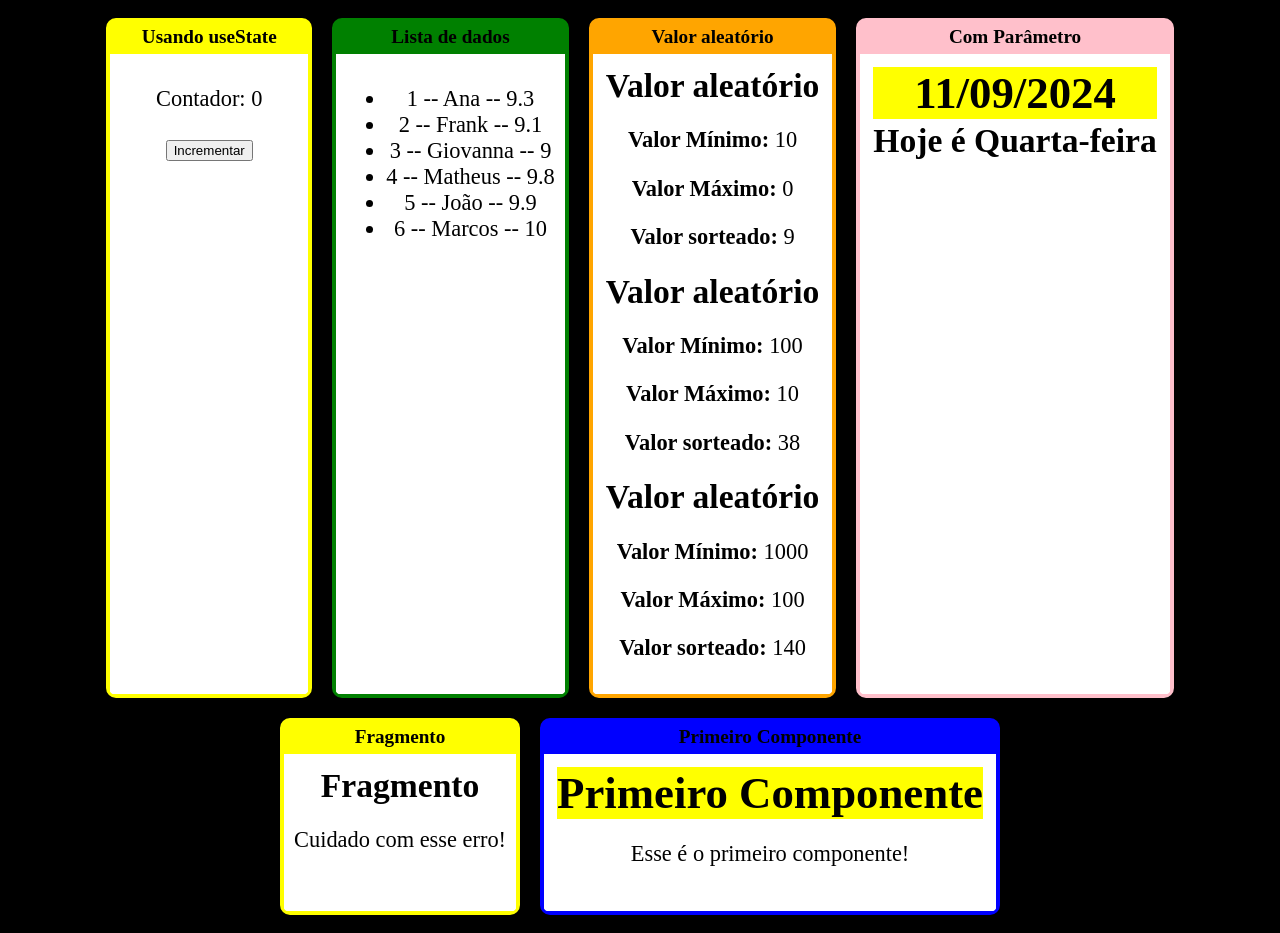
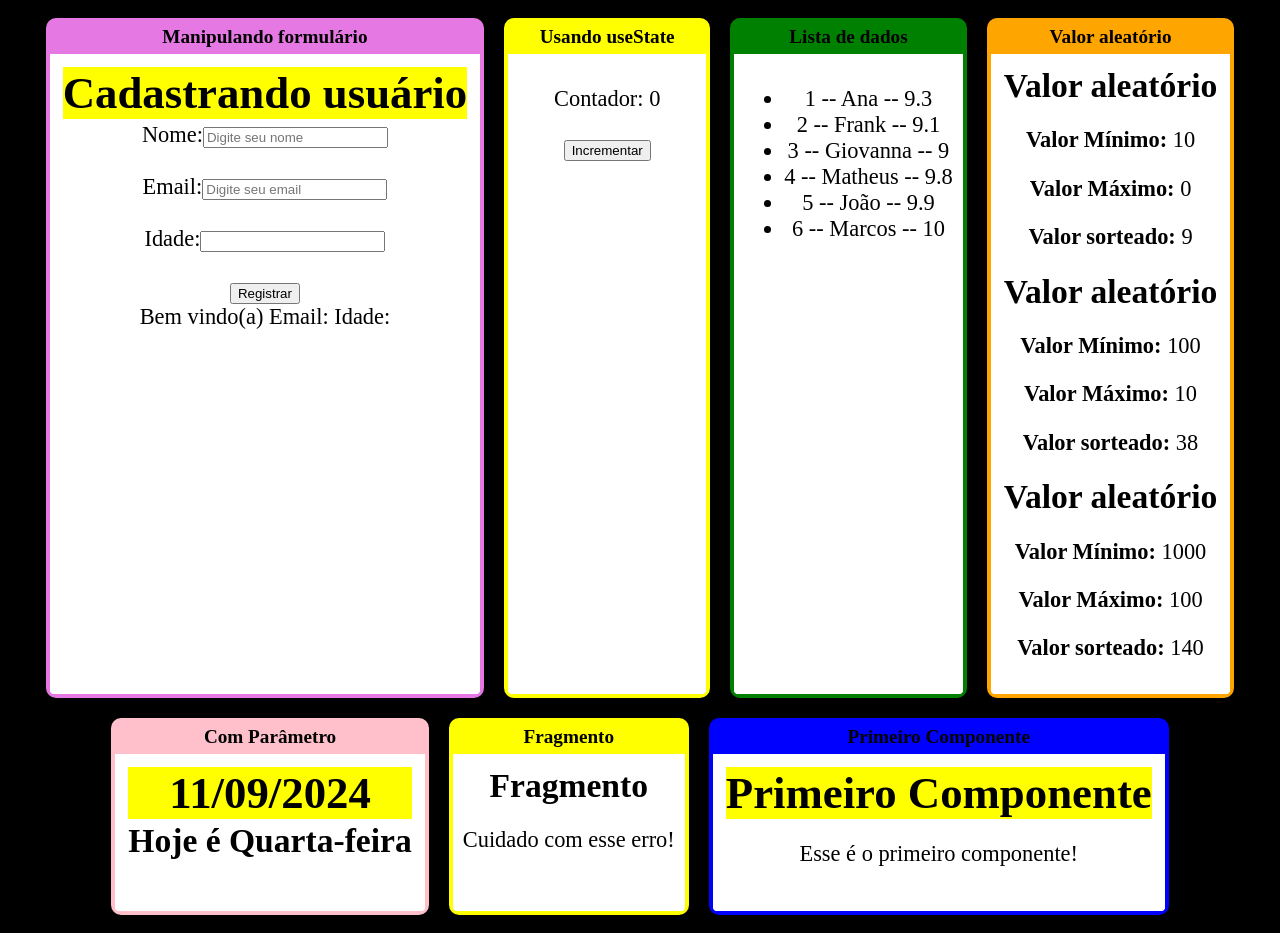
Before and after one commit to ProfShayItb/INF2AN2405, a React (Vite) app: page / in a window 1280 px wide. Built offline with nearby package versions, Linux system fonts and the light colour scheme.

Commit message:
useState 23-09

```diff
--- a/src/App.jsx
+++ b/src/App.jsx
@@ -6,6 +6,7 @@ import NumeroAleatorio from "./components/basicos/NumeroAleatorio"
 import Modelo from "./components/modelo/modelo"
 import Repeticao from './components/data/Repeticao'
 import ExHook from './components/basicos/ExHook'
+import Formulario from './components/formulario/Formulario'
 
 function App() {
 
@@ -13,6 +14,10 @@ function App() {
 
     <div className="app">
       <div className="cards">
+
+        <Modelo titulo="Manipulando formulário" cor="#e678e4">
+          <Formulario/>
+        </Modelo>
 
         <Modelo titulo = 'Usando useState' cor="yellow">
           <ExHook/>
--- /dev/null
+++ b/src/components/formulario/Formulario.jsx
@@ -0,0 +1,35 @@
+import {useState} from 'react'
+
+
+export default function Formulario(){
+
+    const [nome, setNome] = useState('')
+    const [email, setEmail] = useState('')
+    const [idade, setIdade] = useState( )
+
+//()=>{}
+
+    return(
+        <div>
+            <form>
+                <h1>Cadastrando usuário</h1>
+                <label htmlFor="txtnome">Nome:</label>
+                <input type="text" placeholder="Digite seu nome" id="txtnome" value={nome} onChange={(e)=> setNome(e.target.value)}/><br/><br/>
+
+                <label htmlFor="txtemail">Email:</label>
+                <input type="email" name="txtemail" id="txtemail" placeholder="Digite seu email"  value={email} onChange={(e)=>setEmail(e.target.value)}/><br/><br/>
+
+                <label htmlFor="idade">Idade:</label>
+                <input type="number" name="idade" id="idade" value={idade} onChange={(e)=>setIdade(e.target.value)}/><br/><br/>
+
+                <button type="submit">Registrar</button>
+            </form>
+
+            <div>
+                <span>Bem vindo(a) {nome}</span>
+                <span>Email: </span>
+                <span>Idade: </span>
+            </div>
+        </div>
+    )
+}
```
